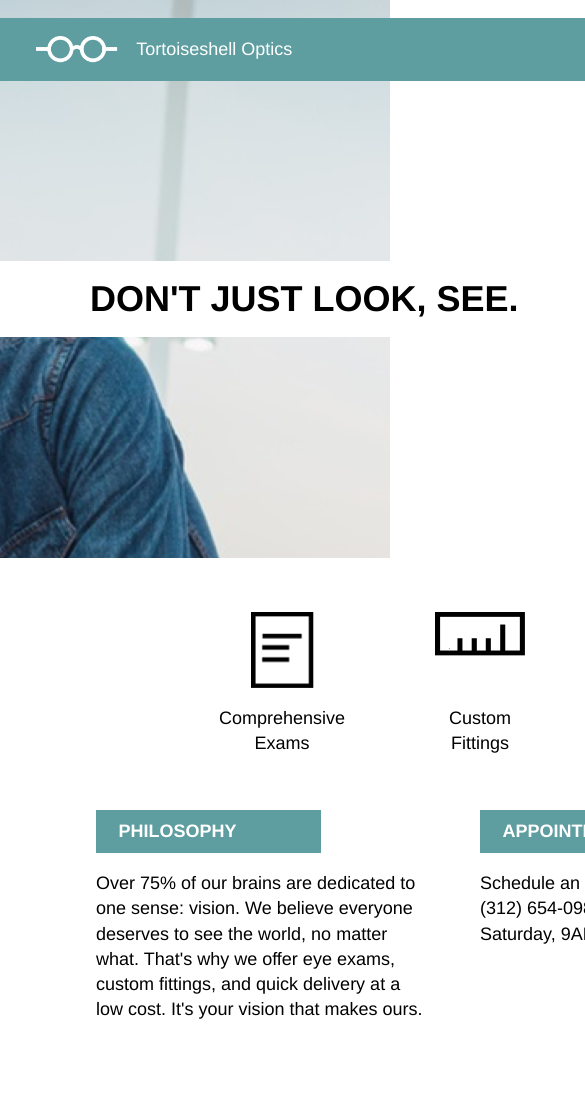
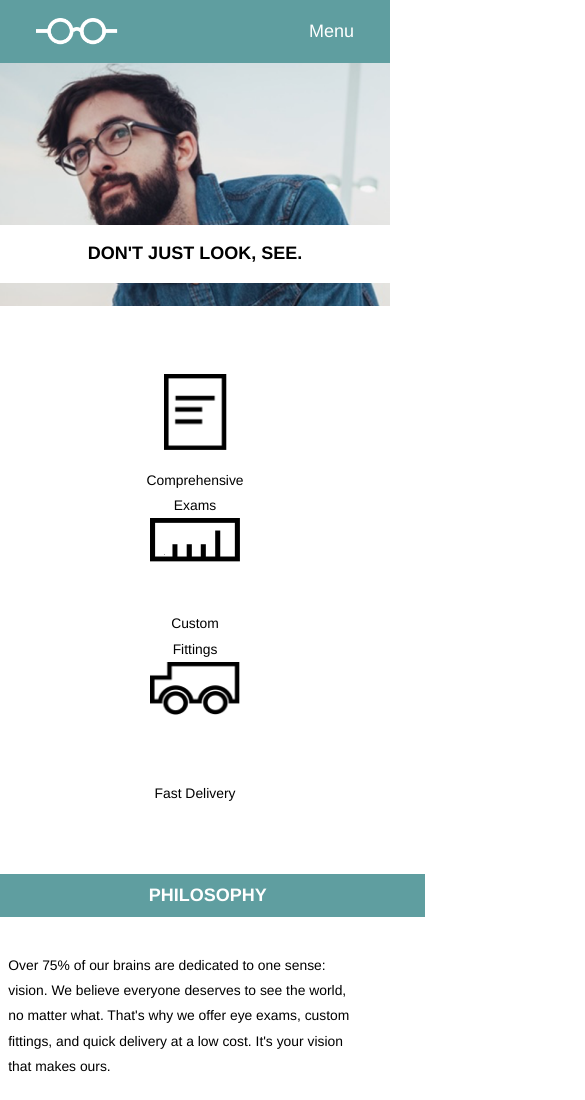
Before and after one commit to kayla-jolene/Tortoiseshell-Optics, a plain HTML site: page index.html in a window 390 px wide. Shown: the top 1100 px of the page, 585 px wide, since content can reach past the window. Drawn offline with Linux system fonts and the light colour scheme.

Commit message:
Media queries complete.

```diff
--- a/index.html
+++ b/index.html
@@ -16,10 +16,13 @@
         <img src="./resources/logo-white.png" alt="white glasses logo">
         <span>Tortoiseshell Optics</span>
       </div>
-      <nav>
+      <nav class="menu">
         <span>Services</span>
         <span>Products</span>
         <span>Contact</span>
+        <ul class="truncated-menu">
+          <li>Menu</li>
+        </ul>
       </nav>
     </div>
     <div class="flex container">
--- a/resources/style.css
+++ b/resources/style.css
@@ -13,6 +13,12 @@ body {
 .container {
   width: 960px;
   margin: auto;
+}
+
+@media only screen and (max-width: 1024px) {
+  .container {
+    width: 100%;
+  }
 }
 
 .flex {
@@ -49,6 +55,10 @@ header {
   margin-right: 2rem;
 }
 
+.truncated-menu {
+  display: none;
+}
+
 .navbar img {
   height: 1.5rem;
   padding: 1rem 1rem 1rem 2rem;
@@ -65,6 +75,51 @@ header {
   background-color: white;
 }
 
+@media only screen and (max-width: 1024px) {
+  header {
+    padding-top: 0;
+    height: 22rem;
+
+  }
+  .navbar.container {
+    max-width: 100%;
+  }
+  .main.banner {
+    padding: 0.75rem 4rem;
+    margin: 5rem 2rem 5rem 0;
+  }
+  .main.banner h1 {
+    font-size: 1.33rem;
+  }
+}
+
+@media only screen and (max-width: 640px) {
+  header {
+    background-position: 20%;
+    height: 17rem;
+  }
+  .menu span {
+    display: none;
+  }
+  .company span {
+    display: none;
+  }
+  .truncated-menu {
+    display: block;
+    padding-right: 2rem;
+  }
+  .main.banner {
+    width: 100%;
+    padding: 0 1rem;
+    margin: 9rem auto 0 auto;
+    text-align: center;
+  }
+  .main.banner h1 {
+    padding: 1rem 0;
+    font-size: 1rem;
+    text-align: center;
+  }
+}
 /*Information*/
 
 .icons {
@@ -95,6 +150,19 @@ header {
   width: 3.5rem;
 }
 
+@media only screen and (max-width: 640px) {
+  .icons.container {
+    flex-direction: column;
+    align-items: center;
+    justify-content: flex-start;
+    margin-top: 3.77rem;
+    height: auto;
+  }
+  .icon {
+    font-size: 0.77rem;
+    margin: auto;
+  }
+}
 /*More Information: Philosophy / Appointments*/
 
 .information {
@@ -119,12 +187,35 @@ h2 {
   margin-bottom: 1rem;
 }
 
+@media only screen and (max-width: 640px) {
+  .information.container {
+    flex-direction: column;
+    margin-top: 3.77rem;
+    width: 100%;
+    justify-content: center;
+    align-items: center;
+  }
+  .info {
+    width: 100%;
+  }
+  .info h2 {
+    width: 100%;
+    max-width: 100%;
+    text-align: center;
+  }
+  .info p {
+  font-size: 0.77rem;
+  padding: 1rem;
+  }
+}
+
 /*Footer*/
 
 .footer {
   background-color: azure;
   display: flex;
   flex-direction: row;
+  align-items: center;
 }
 
 .footer img {
@@ -135,3 +226,16 @@ h2 {
 .footer span {
   padding: 4rem 0;
 }
+
+@media only screen and (max-width: 640px) {
+  .footer {
+    justify-content: center;
+  }
+  .footer span {
+    display: none;
+  }
+  .footer img {
+    justify-content: center;
+    padding: 4rem 0 4rem 0;
+  }
+}
```
